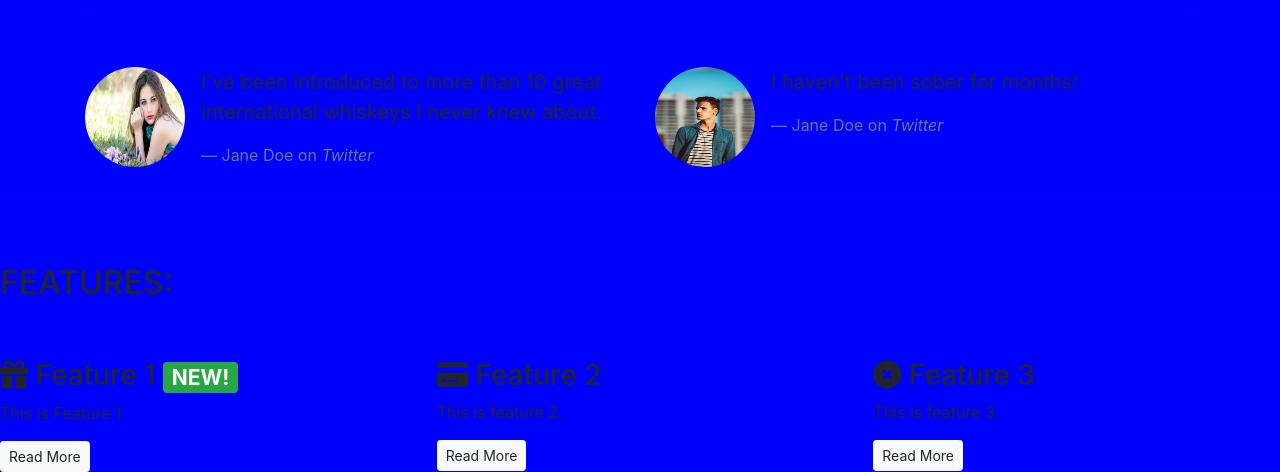
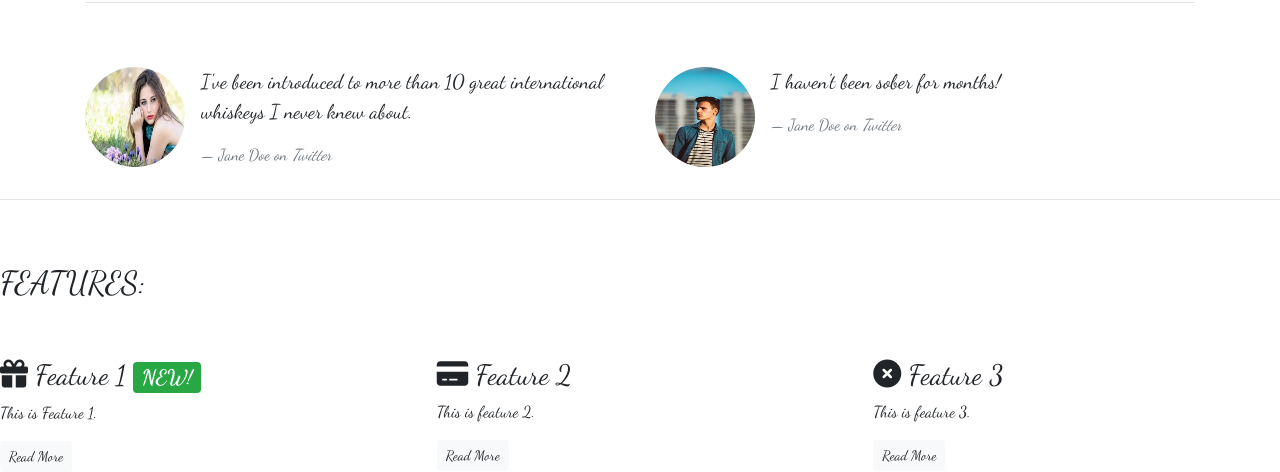
Before and after one commit to Jmurray1989/introduction-to-bootstrap, a plain HTML site: page index.html in a window 1280 px wide. Shown: the part 588-1060 px from the top of the page. Drawn offline with nearby package versions, Linux system fonts and the light colour scheme.

Commit message:
css style changes

```diff
--- a/css/style.css
+++ b/css/style.css
@@ -1,3 +1,3 @@
 body {
-    background-color: blue;
+    font-family: 'Dancing Script', cursive;
 }
```
